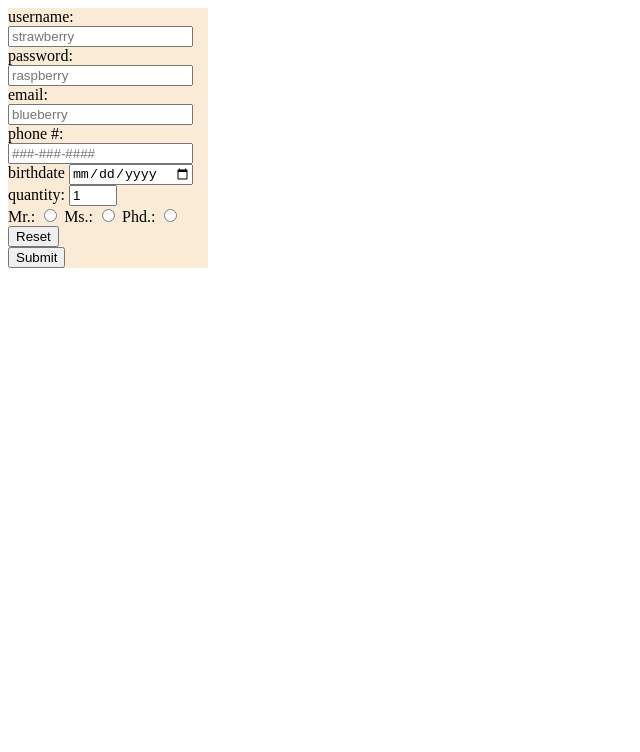
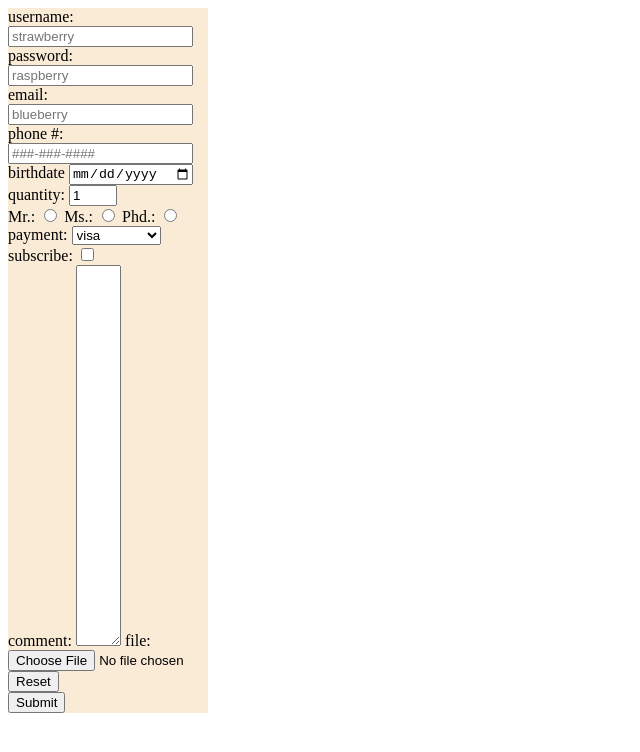
Before and after one commit to vnowak13/form-intro, a plain HTML site: page index.html in a window 1280 px wide. Shown: the whole page, without its empty margins (0-640 px from the left). Drawn offline with Linux system fonts and the light colour scheme.

Commit message:
added more content

```diff
--- a/index.html
+++ b/index.html
@@ -36,16 +36,28 @@
         <input type="radio" id="Ms." value="Ms.">
         <label for="PhD.">Phd.:</label>
         <input type="radio" id="PhD." value="PhD."><br>
+<!-- drop down menu -->
+        <label for="payment">payment:</label>
+        <select id="payment">
+            <option value="visa">visa</option>
+            <option value="mastercard">mastercard</option>
+            <option value="giftcard">giftcard</option>
+        </select><br>
 
+        <label for="subscribe">subscribe:</label>
+        <input type="checkbox" id="subscribe"><br>
 
+        <label for="comment">comment:</label>
+        <textarea id="comment" cols="3" rows="25"></textarea>
+
+        <label for="file">file:</label>
+        <input type="file" id="file"><br>
 
         <!-- requirements -->
         <input type="reset"><br>
         <input type="submit">
         <!-- button labels -->
 
-
-
     </form>
 </body>
 </html>
```
